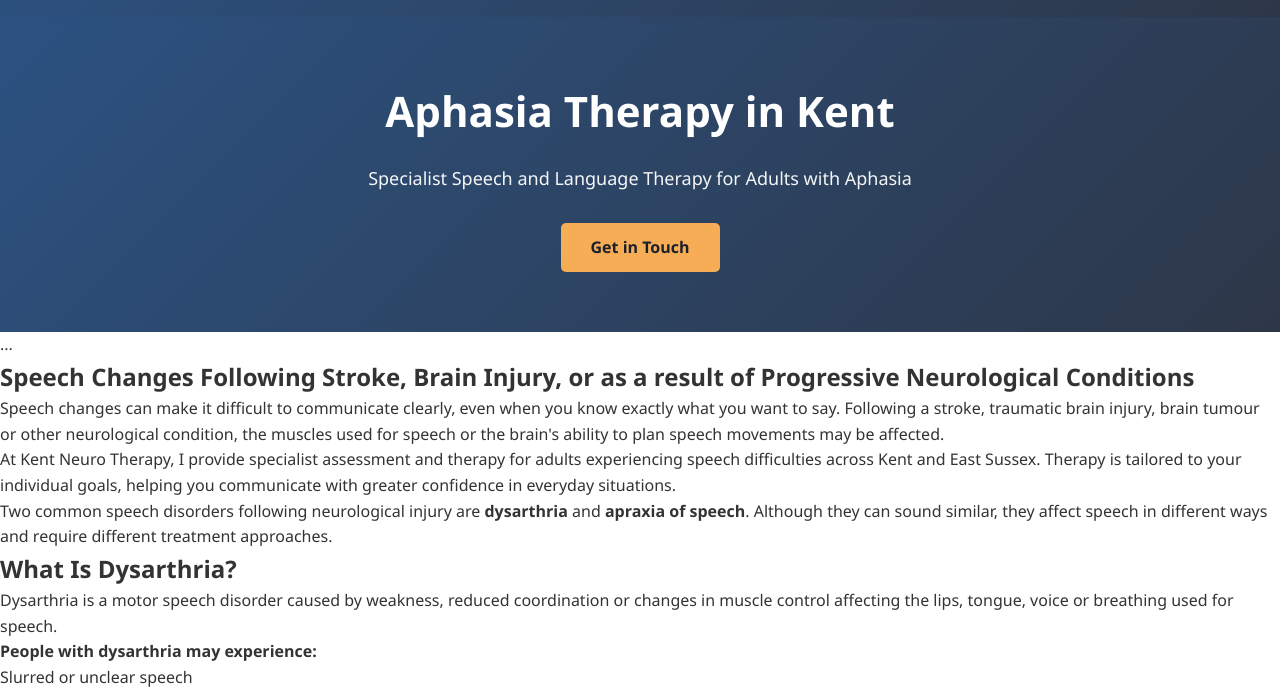
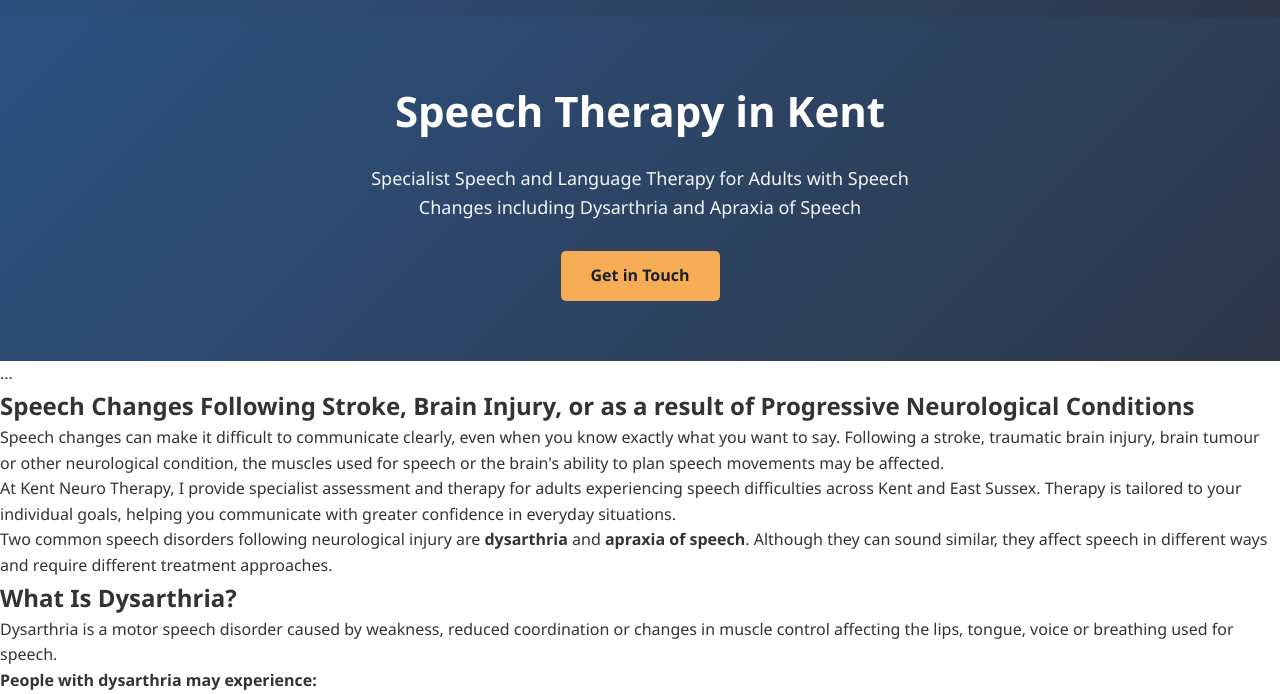
Before and after one commit to sfrenchslt-code/speechtherapyfinal, a plain HTML site: page speech-changes/index.html in a window 1280 px wide. Shown: the part 81-775 px from the top of the page. Drawn offline with Linux system fonts and the light colour scheme.

Commit message:
Update index.html

```diff
--- a/speech-changes/index.html
+++ b/speech-changes/index.html
@@ -328,8 +328,8 @@
 
     <section class="hero">
         <div class="hero-content">
-            <h1>Aphasia Therapy in Kent</h1>
-            <p>Specialist Speech and Language Therapy for Adults with Aphasia</p>
+            <h1>Speech Therapy in Kent</h1>
+            <p>Specialist Speech and Language Therapy for Adults with Speech Changes including Dysarthria and Apraxia of Speech</p>
             <a href="#contact" class="cta-button">Get in Touch</a>
         </div>
     </section>
```
